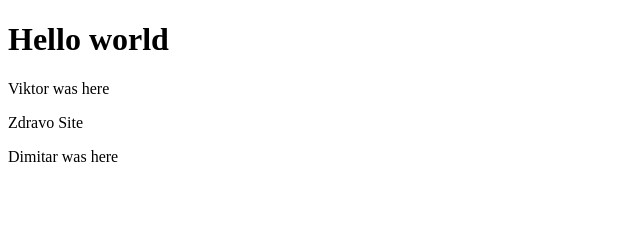
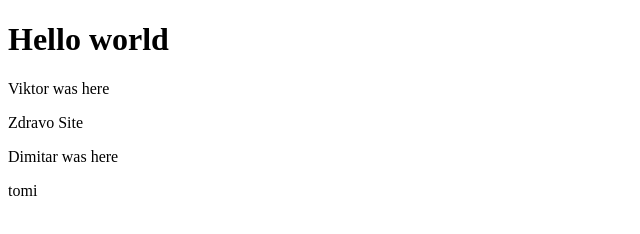
Before and after one commit to jugosack/WebApplicationSoftware_FI_EURM, a plain HTML site: page fcc-test-suite-template-master/index.html in a window 1280 px wide. Shown: the full height of the page, 0-640 px from the left. Drawn offline with Linux system fonts and the light colour scheme.

Commit message:
message9

```diff
--- a/fcc-test-suite-template-master/index.html
+++ b/fcc-test-suite-template-master/index.html
@@ -11,6 +11,7 @@
 <p> Viktor was here</p>
 <p> Zdravo Site</p>
 <p>Dimitar was here</p>
+<p>tomi</p>
 
     <script src="https://cdn.freecodecamp.org/testable-projects-fcc/v1/bundle.js"></script>
 
```
